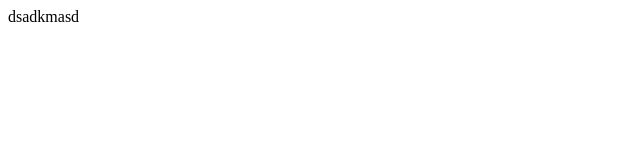
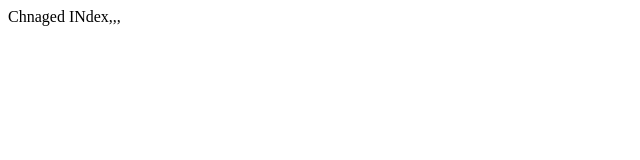
Before and after one commit to dsndf/githubTutorial, a plain HTML site: page index.html in a window 1280 px wide. Shown: the full height of the page, 0-640 px from the left. Drawn offline with Linux system fonts and the light colour scheme.

Commit message:
index changed

```diff
--- a/index.html
+++ b/index.html
@@ -5,7 +5,7 @@
     <meta http-equiv="X-UA-Compatible" content="IE=edge">
     <meta name="viewport" content="width=device-width, initial-scale=1.0">
     <title>Document</title>
-    dsadkmasd
+ Chnaged INdex,,,
 </head>
 <body>
 
```
